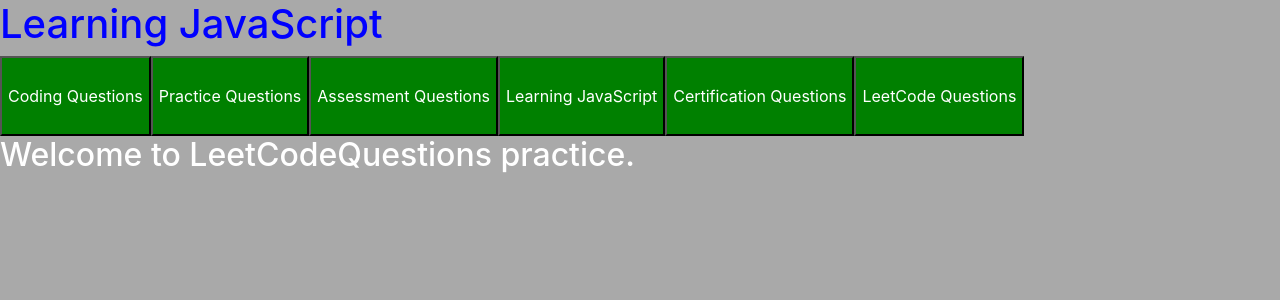
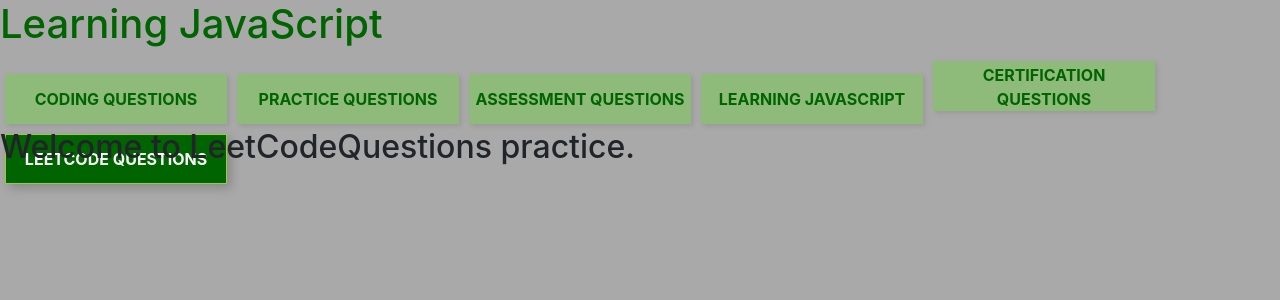
Before and after one commit to Siddharthbeniwal/Practice, a React (Create React App) app: page /leetcode-questions in a window 1280 px wide. Shown: the top 300 px of the page. Built offline with nearby package versions, Linux system fonts and the light colour scheme.

Commit message:
UI for practice

```diff
--- a/src/App.css
+++ b/src/App.css
@@ -63,21 +63,10 @@
   font-style: oblique;
   font-family: cursive;
   background-color: rgb(10, 249, 30);
-
 }
 
-/* .image {
-  height: 160px;
-  width: 240px;
-} */
-
 .nav {
-  /* font-family: 'Segoe UI', Tahoma, Geneva, Verdana, sans-serif;
-  font-style: italic;
-  font-weight: bolder;
-  margin-left: 20px; */
   color: wheat;
-
 }
 
 .navLinks li {
@@ -94,12 +83,44 @@
 }
 
 .main-heading {
-  color: blue;
+  color: darkgreen;
+}
+
+.button-container {
+  height: 72px;
 }
 
 .nav-button {
+  color: darkgreen;
+  background-color: rgba(143, 187, 121, 0.985);
+  cursor: pointer;
+  height: 50px;
+  width: 222px;
+  margin: 5px;
+  padding: 2px;
+  border: none;
+  border-radius: 0;
+  font-size: 16px;
+  font-weight: bold;
+  text-transform: uppercase;
+  transition: all 0.3s ease;
+  box-shadow: 2px 2px 5px rgba(0, 0, 0, 0.1);
+}
+
+.nav-button:hover {
   color: white;
   background-color: green;
-  cursor: pointer;
-  height: 5rem;
+  transform: translateY(-2px);
+  box-shadow: 2px 4px 8px rgba(0, 0, 0, 0.15);
 }
+
+.nav-button.selected {
+  background-color: darkgreen;
+  color: white;
+  border: 1px solid yellowgreen;
+  box-shadow: 4px 4px 10px rgba(0, 0, 0, 0.2);
+}
+
+.nav-button:focus {
+  outline: none;
+}
--- a/src/App.js
+++ b/src/App.js
@@ -1,5 +1,5 @@
 import React from "react";
-import { BrowserRouter as Router, Routes, Route, Link } from "react-router-dom";
+import { BrowserRouter as Router, Routes, Route, Link, useLocation } from "react-router-dom";
 import PracticeQuestions from "../src/practiceQuestions/practiceQuestions";
 import AssessmentQuestions from "../src/practiceQuestions/assessmentQuestions";
 import LearningJavascript from "../src/practiceQuestions/learningJavascript";
@@ -17,23 +17,28 @@
   { path: "/leetcode-questions", label: "LeetCode Questions", component: LeetCodeQuestions },
 ];
 
+function NavigationButtons() {
+  const location = useLocation();
+  return (
+    <div className="button-container">
+      {routes.map(({ path, label }) => (
+        <Link key={path} to={path}>
+          <button className={`nav-button ${location.pathname === path ? 'selected' : ''}`}>
+            {label}
+          </button>
+        </Link>
+      ))}
+    </div>
+  );
+}
+
 function App() {
   return (
     <Router>
       <div className="main-page">
         <h1 className="main-heading">Learning JavaScript</h1>
 
-        {/* Buttons for Navigation */}
-
-        <div className="button-container">
-          {routes.map(({ path, label }) => (
-            <Link key={path} to={path}>
-              <button className="nav-button">{label}</button>
-            </Link>
-          ))}
-        </div>
-
-        {/*Routes */}
+        <NavigationButtons />
 
         <Routes>
           {routes.map(({ path, component: Component }) => (
--- a/src/practiceQuestions/leetCodeQuestions.js
+++ b/src/practiceQuestions/leetCodeQuestions.js
@@ -3,7 +3,7 @@
 export default function LeetCodeQuestions() {
   return (
     <div>
-      <h2 style={{ color: 'white'}}>Welcome to LeetCodeQuestions practice.</h2>
+      <h2>Welcome to LeetCodeQuestions practice.</h2>
     </div>
   );
 }
```
